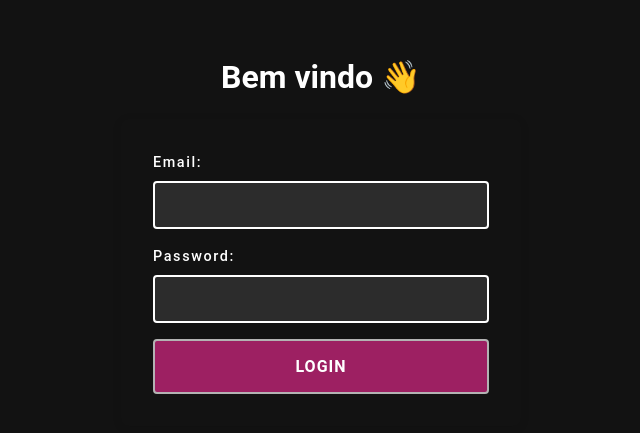
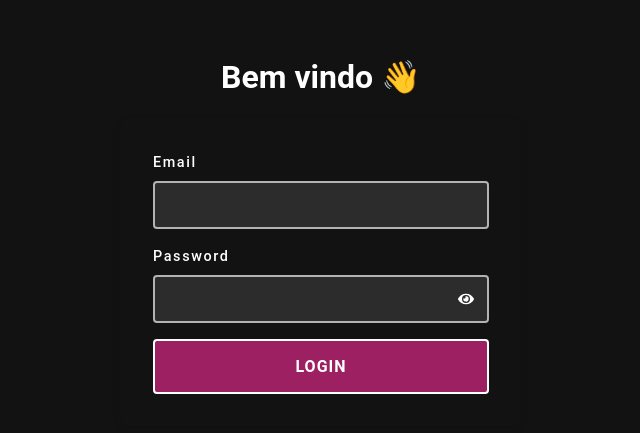
Before and after one commit to devdamasceno/crm-customer, a Next.js app: page /login in a window 1280 px wide. Shown: the part 121-554 px from the top of the page, without its empty margins (319-959 px from the left). Built offline with nearby package versions, Linux system fonts and the light colour scheme; no server answers.

Commit message:
Tela de login ok

```diff
--- a/package.json
+++ b/package.json
@@ -14,6 +14,8 @@
     "phosphor-react": "^1.4.1",
     "react": "^18",
     "react-dom": "^18",
+    "react-icons": "^5.2.1",
+    "react-spinners": "^0.14.1",
     "react-toastify": "^10.0.5"
   },
   "devDependencies": {
--- a/src/components/button/Button.module.css
+++ b/src/components/button/Button.module.css
@@ -10,7 +10,7 @@
 
 .button.primary {
   background-color: var(--button-background-color);
-  border: 0.15rem solid var(--border-color);
+  border: 0.15rem solid #FFF;
   letter-spacing: 1px;
   color: #fff;
 }
--- a/src/components/button/index.tsx
+++ b/src/components/button/index.tsx
@@ -1,15 +1,25 @@
-import React, { ButtonHTMLAttributes } from 'react';
+import React from 'react';
+import { PulseLoader } from 'react-spinners';
 import styles from './Button.module.css';
 
-interface ButtonProps extends ButtonHTMLAttributes<HTMLButtonElement> {
+interface ButtonProps {
   label: string;
+  type?: 'button' | 'submit' | 'reset';
   variant?: 'primary' | 'secondary';
+  disabled?: boolean;
+  loading?: boolean;
+  onClick?: () => void;
 }
 
-const Button: React.FC<ButtonProps> = ({ label, variant = 'primary', ...props }) => {
+const Button: React.FC<ButtonProps> = ({ label, type = 'button', variant = 'primary', disabled = false, loading = false, onClick }) => {
   return (
-    <button className={`${styles.button} ${styles[variant]}`} {...props}>
-      {label}
+    <button
+      type={type}
+      className={`${styles.button} ${styles[variant]}`}
+      disabled={disabled}
+      onClick={onClick}
+    >
+      {loading ? <PulseLoader size={10} color="#ffffff" /> : label}
     </button>
   );
 };
--- a/src/components/input/Input.module.css
+++ b/src/components/input/Input.module.css
@@ -9,15 +9,22 @@
   letter-spacing: 0.1rem;
   font-size: 0.9rem;
   font-weight: 500;
-  color: var(--button-foreground-color)
+  color: var(--button-foreground-color);
+}
+
+.inputWrapper {
+  position: relative;
+  display: flex;
+  align-items: center;
 }
 
 .input {
+  width: 100%;
   padding: 0.8rem;
+  padding-right: 2.5rem;
   border: 2px solid var(--border-color);
   border-radius: 4px;
   font-size: 1rem;
-  border-color: 0.15rem solid var(--border-color);
 }
 
 .input:focus {
@@ -25,7 +32,7 @@
   outline: none;
 }
 
-.error {
+.errorInput {
   border-color: var(--error);
 }
 
@@ -34,3 +41,17 @@
   margin-top: 0.5rem;
   font-size: 0.875rem;
 }
+
+.passwordToggleIcon {
+  position: absolute;
+  right: 15px;
+  cursor: pointer;
+  color: var(--button-foreground-color);
+  display: flex;
+  align-items: center;
+}
+
+.passwordToggleIcon svg {
+  width: 1rem;
+  height: 1rem;
+}
--- a/src/components/input/index.tsx
+++ b/src/components/input/index.tsx
@@ -1,17 +1,41 @@
-import React, { InputHTMLAttributes } from 'react';
+import React, { useState } from 'react';
+import { FaEye, FaEyeSlash } from 'react-icons/fa';
 import styles from './Input.module.css';
 
-interface InputProps extends InputHTMLAttributes<HTMLInputElement> {
-  label?: string;
+interface InputProps {
+  label: string;
+  type: string;
+  value: string;
+  onChange: (e: React.ChangeEvent<HTMLInputElement>) => void;
   error?: string;
+  required?: boolean;
 }
 
-const Input: React.FC<InputProps> = ({ label, error, ...props }) => {
+const Input: React.FC<InputProps> = ({ label, type, value, onChange, error, required }) => {
+  const [showPassword, setShowPassword] = useState(false);
+
+  const togglePasswordVisibility = () => {
+    setShowPassword(!showPassword);
+  };
+
   return (
     <div className={styles.inputContainer}>
-      {label && <label className={styles.label}>{label}:</label>}
-      <input className={`${styles.input} ${error ? styles.error : ''}`} {...props} />
-      {error && <span className={styles.errorMessage}>{error}:</span>}
+      <label className={styles.label}>{label}</label>
+      <div className={styles.inputWrapper}>
+        <input
+          type={type === 'password' && showPassword ? 'text' : type}
+          value={value}
+          onChange={onChange}
+          className={`${styles.input} ${error ? styles.errorInput : ''}`}
+          required={required}
+        />
+        {type === 'password' && (
+          <span className={styles.passwordToggleIcon} onClick={togglePasswordVisibility}>
+            {showPassword ? <FaEyeSlash /> : <FaEye />}
+          </span>
+        )}
+      </div>
+      {error && <p className={styles.error}>{error}</p>}
     </div>
   );
 };
--- a/src/contexts/AuthContext.tsx
+++ b/src/contexts/AuthContext.tsx
@@ -13,7 +13,7 @@ type AuthContextData = {
   loadingAuth: boolean;
   initialLoading: boolean;
   user: UserProps | null;
-  handleLogin: (email: string, password: string) => Promise<void>;
+  handleLogin: (email: string, password: string, setEmail: (email: string) => void, setPassword: (password: string) => void) => Promise<void>;
 };
 
 interface UserProps {
@@ -26,7 +26,7 @@ export const AuthContext = createContext<AuthContextData>({} as AuthContextData)
 
 function AuthProvider({ children }: AuthProviderProps) {
   const [user, setUser] = useState<UserProps | null>(null);
-  const [loadingAuth, setLoadingAuth] = useState(true);
+  const [loadingAuth, setLoadingAuth] = useState(false);
   const [initialLoading, setInitialLoading] = useState(true);
   const [error, setError] = useState<string | null>(null);
   const router = useRouter();
@@ -51,8 +51,7 @@ function AuthProvider({ children }: AuthProviderProps) {
     };
   }, []);
 
-  const handleLogin = async (email: string, password: string) => {
-
+  const handleLogin = async (email: string, password: string, setEmail: (email: string) => void, setPassword: (password: string) => void) => {
     setError(null);
     setLoadingAuth(true);
 
@@ -78,8 +77,27 @@ function AuthProvider({ children }: AuthProviderProps) {
     try {
       await signInWithEmailAndPassword(auth, email, password);
       router.push('/');
+      toast.success('Bem vindo 🙋🏻‍♂️');
+      setEmail(''); // Limpar o campo de email
+      setPassword(''); // Limpar o campo de senha
     } catch (err: any) {
-      const errorMessage = err.message || 'Falha ao fazer login. Verifique suas credenciais e tente novamente.';
+      let errorMessage = 'Falha ao fazer login. Verifique suas credenciais e tente novamente.';
+      if (err.code) {
+        switch (err.code) {
+          case 'auth/invalid-email':
+            errorMessage = 'O email fornecido é inválido. Por favor, tente novamente.';
+            break;
+          case 'auth/user-disabled':
+            errorMessage = 'Esta conta de usuário foi desativada. Entre em contato com o suporte.';
+            break;
+          case 'auth/user-not-found':
+            errorMessage = 'Nenhuma conta encontrada para este email.';
+            break;
+          case 'auth/wrong-password':
+            errorMessage = 'Senha incorreta. Por favor, tente novamente.';
+            break;
+        }
+      }
       toast.error(errorMessage);
       setError(errorMessage);
     } finally {
--- a/src/pages/_app.tsx
+++ b/src/pages/_app.tsx
@@ -3,6 +3,7 @@ import type { AppProps } from "next/app";
 import AuthProvider from "@/src/contexts/AuthContext";
 import { ToastContainer } from 'react-toastify';
 import 'react-toastify/dist/ReactToastify.css';
+import '@/styles/toastify.css'
 
 export default function App({ Component, pageProps }: AppProps) {
   return (
--- a/src/pages/login/Login.module.css
+++ b/src/pages/login/Login.module.css
@@ -28,3 +28,44 @@
   color: #ff0000;
   margin-bottom: 1rem;
 }
+
+/* Adicionando estilos para os campos de input */
+.input-container {
+  position: relative;
+  margin-bottom: 1rem;
+}
+
+.input-container input {
+  width: 100%;
+  padding: 0.8rem 2rem 0.8rem 0.8rem;
+  border: 1px solid var(--input-border-color);
+  border-radius: 4px;
+  font-size: 1rem;
+  background-color: var(--input-background);
+  color: var(--input-color);
+}
+
+.input-container input:focus {
+  outline: none;
+  border-color: var(--input-focus-border-color);
+}
+
+.input-container .icon {
+  position: absolute;
+  top: 50%;
+  right: 0.8rem;
+  transform: translateY(-50%);
+  cursor: pointer;
+  color: var(--input-icon-color);
+}
+
+/* Ajustes de estilo para os erros */
+.input-container input.error {
+  border-color: #ff0000;
+}
+
+.input-container .error-message {
+  color: #ff0000;
+  font-size: 0.9rem;
+  margin-top: 0.3rem;
+}
--- a/src/pages/login/index.tsx
+++ b/src/pages/login/index.tsx
@@ -14,8 +14,10 @@ const Login: React.FC = () => {
   const handleSubmit = async (e: React.FormEvent) => {
     e.preventDefault();
     setError('');
+    setEmail('');
+    setPassword('')
     try {
-      await handleLogin(email, password);
+      await handleLogin(email, password, setEmail, setPassword);
     } catch (err) {
       setError('Falha ao fazer login. Verifique suas credenciais e tente novamente.');
     }
@@ -23,9 +25,9 @@ const Login: React.FC = () => {
 
   return (
     <>
-    <Head>
-      <title>Bem vindo - Login</title>
-    </Head>
+      <Head>
+        <title>Bem vindo - Login</title>
+      </Head>
       <div className={styles.container}>
         <h1 className={styles.title}>Bem vindo 👋</h1>
         <form onSubmit={handleSubmit} className={styles.form} noValidate>
@@ -46,7 +48,7 @@ const Login: React.FC = () => {
             required
           />
           {error && <div className={styles.error}>{error}</div>}
-          <Button label={loadingAuth ? 'Entrando...' : 'Login'} type="submit" variant="primary" disabled={loadingAuth} />
+          <Button label={loadingAuth ? 'Entrando...' : 'Login'} type="submit" variant="primary" disabled={loadingAuth} loading={loadingAuth} />
         </form>
       </div>
     </>
--- /dev/null
+++ b/styles/toastify.css
@@ -0,0 +1,44 @@
+.Toastify__toast {
+  background-color: #333 !important;
+  color: #d6d6d6;
+  font-size: 0.8rem;
+}
+
+.Toastify__close-button {
+  color: #FFF;
+}
+
+.Toastify__toast--info {
+  font-size: 0.8rem;
+}
+
+.Toastify__toast--success {
+  font-size: 0.8rem;
+}
+
+.Toastify__toast--warning {
+  font-size: 0.8rem;
+}
+
+.Toastify__toast--error {
+  font-size: 0.8rem;
+}
+
+.Toastify__progress-bar {
+
+}
+
+@media (max-width: 768px) {
+
+  .Toastify__toast {
+    margin: 0.5rem 0.5rem 0.5rem auto;
+    background-color: #333 !important;
+    color: #d6d6d6;
+    font-size: 0.8rem;
+    display: flex;
+    justify-content: flex-end;
+    max-width: 17rem;
+    border-radius: 0.3rem;
+  }
+
+}
```
Also changed, not shown: 1 other file (tests, documents, lock files or other folders).
